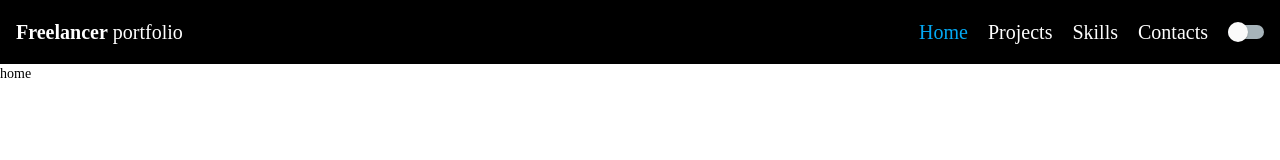
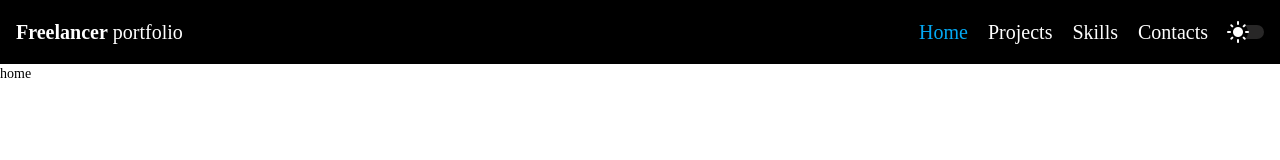
Before and after one commit to IgorShevchuk111/is-portfolio, an Angular app: page / in a window 1280 px wide. Shown: the top 160 px of the page. Built offline with nearby package versions, Linux system fonts and the light colour scheme.

Commit message:
Added to mat-slide-toggle icons

```diff
--- a/src/app/components/toolbar/toolbar.component.html
+++ b/src/app/components/toolbar/toolbar.component.html
@@ -6,10 +6,11 @@
         <span routerLink="skills" routerLinkActive="color-accent">Skills</span>
         <span routerLink="contacts" routerLinkActive="color-accent">Contacts</span>
     </div>
-    <mat-slide-toggle class="slide" color="accent"></mat-slide-toggle>
+    <mat-slide-toggle class="slide" color="accent" #darkModeSwitch (change)="changeTheme()" [checked]="checked"
+        [disabled]="disabled"></mat-slide-toggle>
     <div>
         <button mat-icon-button [matMenuTriggerFor]="menu">
-            <mat-icon>more_vert</mat-icon>
+            <mat-icon>menu</mat-icon>
         </button>
         <mat-menu #menu>
             <button routerLink="" routerLinkActive="color-accent" [routerLinkActiveOptions]="{exact: true}"
--- a/src/app/components/toolbar/toolbar.component.scss
+++ b/src/app/components/toolbar/toolbar.component.scss
@@ -1,3 +1,4 @@
+// Menu
 mat-toolbar {
     display: grid;
     grid-template: 1fr/ 1fr repeat(2, auto);
@@ -14,26 +15,33 @@ mat-toolbar {
     }
 }
 
+// Mat-Slide-Toggle
+mat-icon {
+    margin: -2px;
+}
+
+:host ::ng-deep .mat-slide-toggle-bar {
+    background: #282727
+}
+
+:host ::ng-deep .mat-slide-toggle-thumb {
+    background: #000;
+}
+
+:host ::ng-deep.mat-checked .mat-slide-toggle-bar {
+    background: #282727
+}
+
+:host ::ng-deep.mat-checked .mat-slide-toggle-thumb {
+    background: #000;
+}
+
+// Cursor
 span:hover {
     cursor: pointer;
 }
 
-:host ::ng-deep .mat-slide-toggle-bar {
-    background: #a7b4ba;
-}
-
-// :host ::ng-deep .mat-slide-toggle-thumb {
-//     background: red;
-// }
-
-// :host ::ng-deep.mat-checked .mat-slide-toggle-bar {
-//     background: red;
-// }
-
-// :host ::ng-deep.mat-checked .mat-slide-toggle-thumb {
-//     background: red;
-// }
-
+// Media
 @media screen and (max-width: 599px) {}
 
 @media screen and (max-width: 959px) {
--- a/src/app/components/toolbar/toolbar.component.ts
+++ b/src/app/components/toolbar/toolbar.component.ts
@@ -1,15 +1,37 @@
-import { Component, OnInit } from '@angular/core';
+import { AfterViewInit, Component, ElementRef, Renderer2, ViewChild } from '@angular/core';
 
 @Component({
   selector: 'app-toolbar',
   templateUrl: './toolbar.component.html',
   styleUrls: ['./toolbar.component.scss']
 })
-export class ToolbarComponent implements OnInit {
+export class ToolbarComponent implements AfterViewInit {
+  constructor(private renderer: Renderer2) { }
 
-  constructor() { }
+  @ViewChild('darkModeSwitch', { read: ElementRef }) element: ElementRef | undefined;
 
-  ngOnInit(): void {
+  checked = false;
+  disabled = false;
+  // Mat-slide-toggle
+  ngAfterViewInit() {
+    this.setIcon();
+  }
+  setIcon() {
+    if (this.element) {
+      const targetSpan: HTMLElement = this.element.nativeElement.querySelector('.mat-slide-toggle-thumb');
+      while (targetSpan.firstChild) {
+        targetSpan.firstChild.remove();
+      }
+      const elem = this.renderer.createElement('mat-icon');
+      const icon = this.checked ? 'dark_mode' : 'light_mode';
+      elem.setAttribute('class', 'mat-icon notranslate material-icons mat-icon-no-color light-mode-switch-icon left-icon');
+      elem.textContent = icon
+      targetSpan.appendChild(elem);
+    }
+  }
+  changeTheme() {
+    this.checked = !this.checked;
+    this.setIcon();
   }
 
 }
```
Also changed, not shown: src/app/app.module.ts (line endings or trailing spaces).
